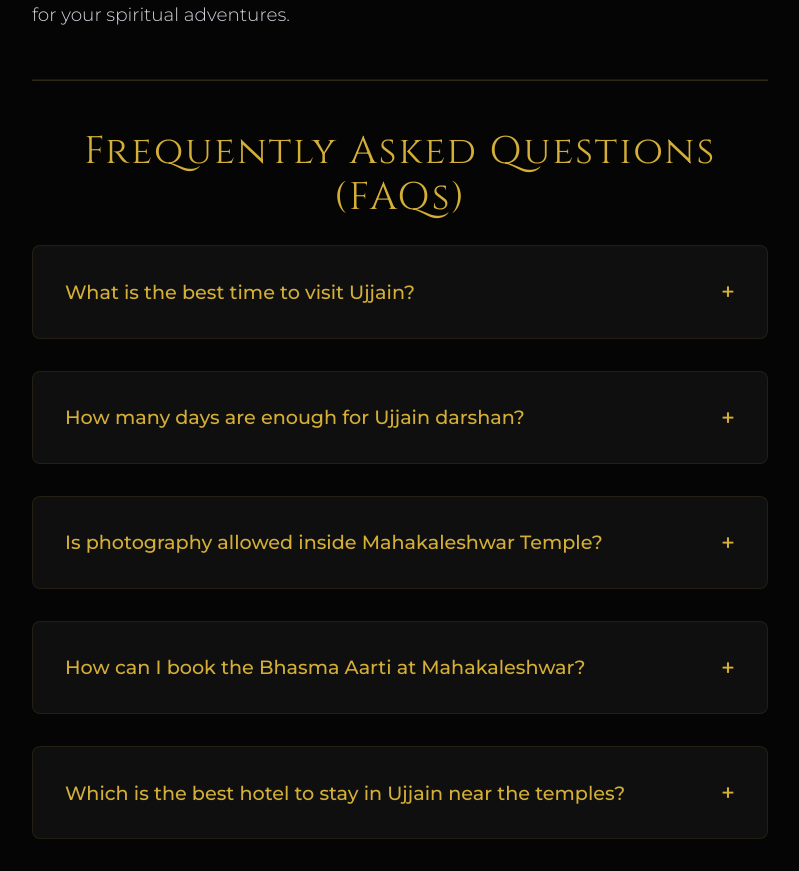
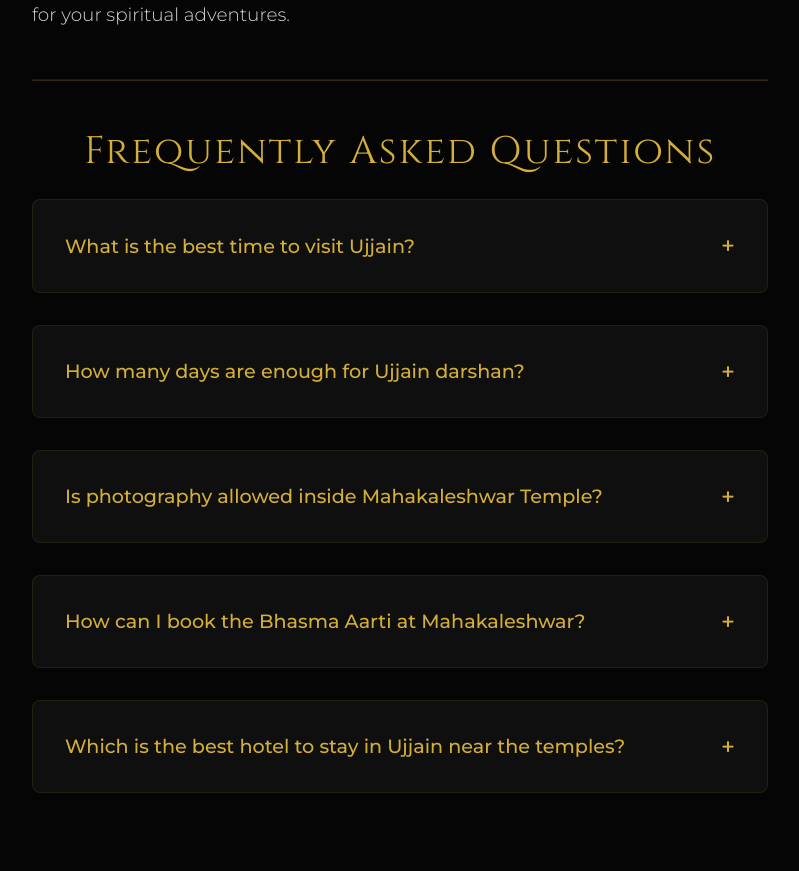
Before and after one commit to Mrsandipchauhan/maa-sharda-palace, a Next.js app: page /blog/5-places-you-must-visit-in-ujjain in a window 1280 px wide. Shown: the part 5120-5991 px from the top of the page, without its empty margins (240-1039 px from the left). Built offline with nearby package versions, Linux system fonts and the light colour scheme.

Commit message:
Remove (FAQs) text from BlogFAQ heading

```diff
--- a/components/BlogFAQ.tsx
+++ b/components/BlogFAQ.tsx
@@ -16,7 +16,7 @@ export default function BlogFAQ({ faqs }: BlogFAQProps) {
 
   return (
     <div className="faq-section" style={{ marginTop: "3rem", marginBottom: "2rem" }}>
-      <h2>Frequently Asked Questions (FAQs)</h2>
+      <h2>Frequently Asked Questions</h2>
       <div style={{ display: 'flex', flexDirection: 'column', gap: '1rem', textAlign: 'left', marginTop: "1.5rem" }}>
         {faqs.map((faq, index) => (
           <details key={index} className="faq-item">
```
